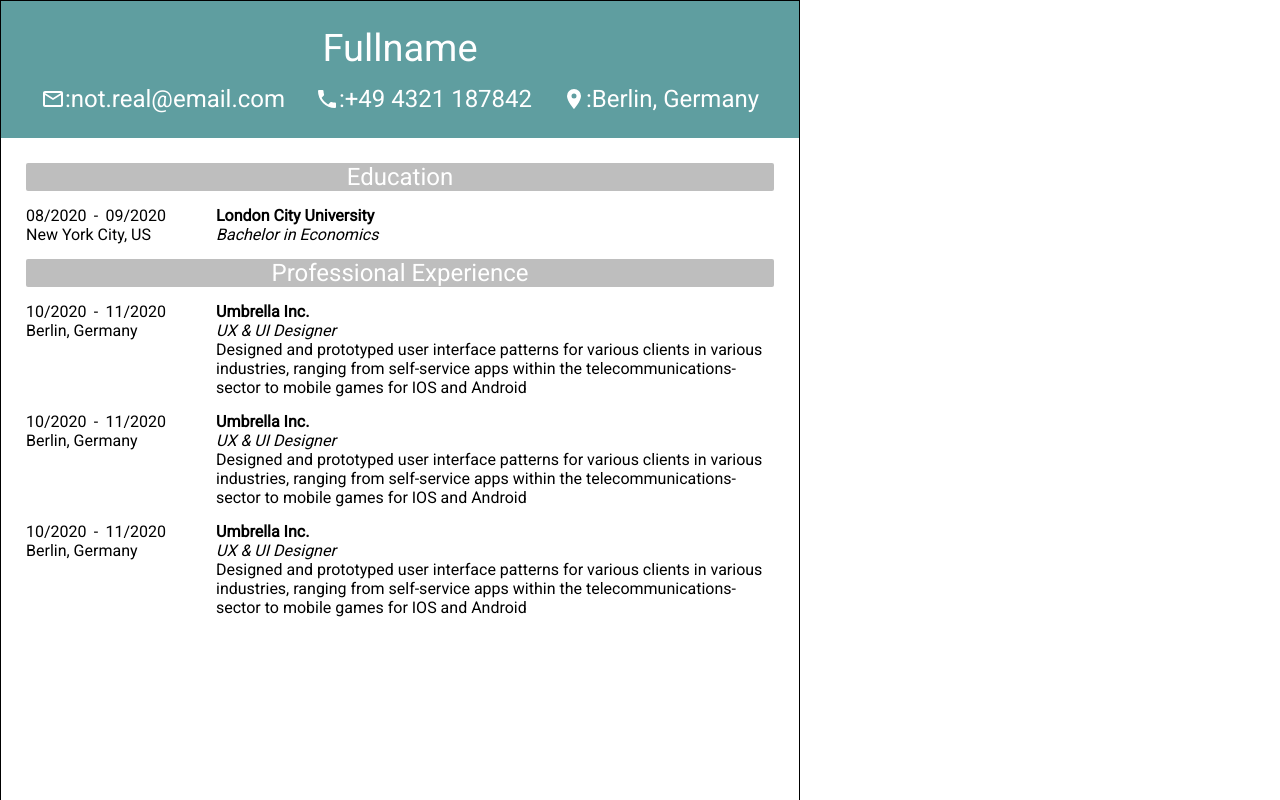
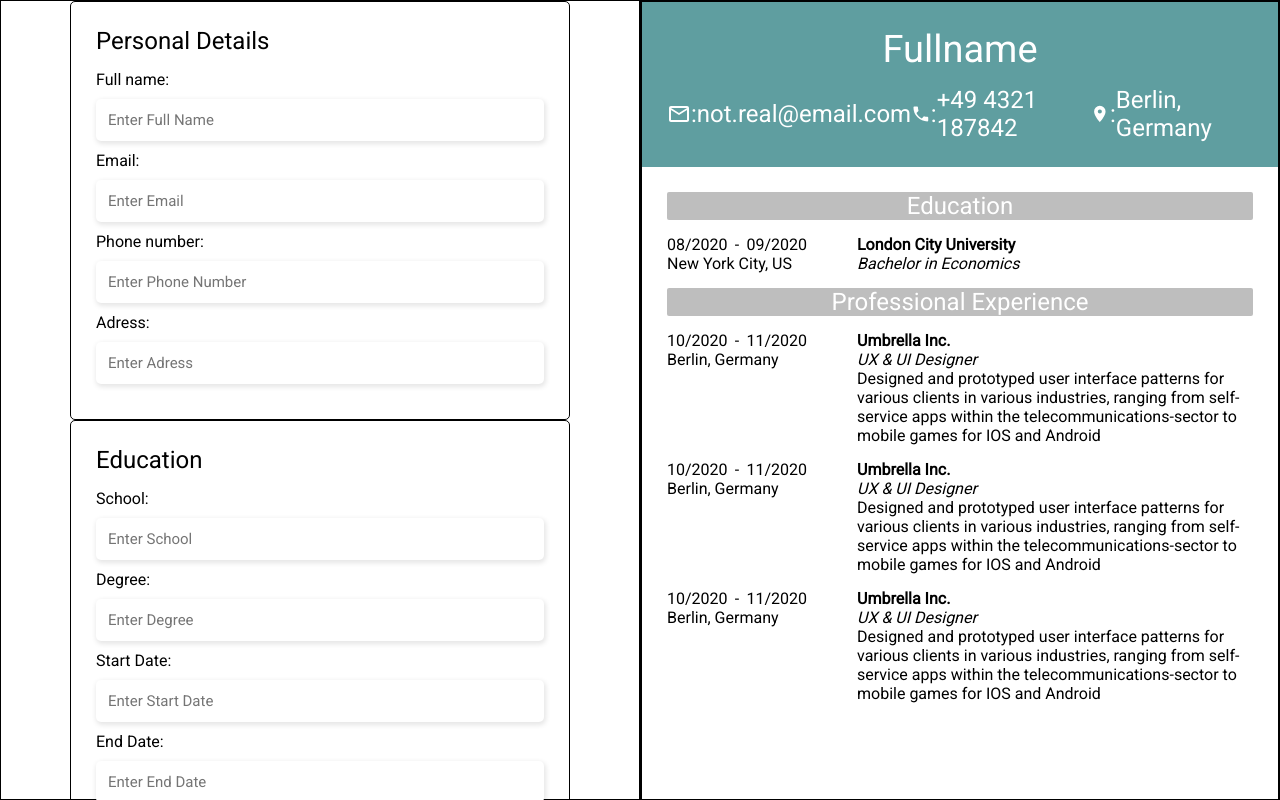
Before and after one commit to DayanWalter/TOP-cv-application, a React (Vite) app: page / in a window 1280 px wide. Shown: the top 800 px of the page. Built offline with nearby package versions, Linux system fonts and the light colour scheme.

Commit message:
First components combined in App

```diff
--- a/src/components/App.jsx
+++ b/src/components/App.jsx
@@ -1,6 +1,20 @@
 import { useState } from 'react';
 import Personal from './Personal';
+import Education from './Education';
+import Experience from './Experience';
+import CV from './CV';
 
 export default function App() {
-  return <Personal />;
+  return (
+    <div className="app">
+      <div className="left">
+        <Personal />
+        <Education />
+        <Experience />
+      </div>
+      <div className="right">
+        <CV />
+      </div>
+    </div>
+  );
 }
--- a/src/main.jsx
+++ b/src/main.jsx
@@ -10,10 +10,10 @@ import CV from './components/CV';
 
 ReactDOM.createRoot(document.getElementById('root')).render(
   <React.StrictMode>
-    {/* <App /> */}
+    <App />
     {/* <Personal /> */}
     {/* <Education /> */}
     {/* <Experience /> */}
-    <CV />
+    {/* <CV /> */}
   </React.StrictMode>
 );
--- a/src/styles/index.css
+++ b/src/styles/index.css
@@ -16,6 +16,21 @@
 body {
   font-family: 'Roboto', sans-serif;
 }
+
+.app {
+  display: flex;
+  /* padding: 25px; */
+}
+.app .left,
+.app .right {
+  display: flex;
+  flex-direction: column;
+  align-items: center;
+  flex: 1;
+  border: 1px solid black;
+  height: 100vh;
+}
+
 form {
   display: flex;
   flex-direction: column;
```
